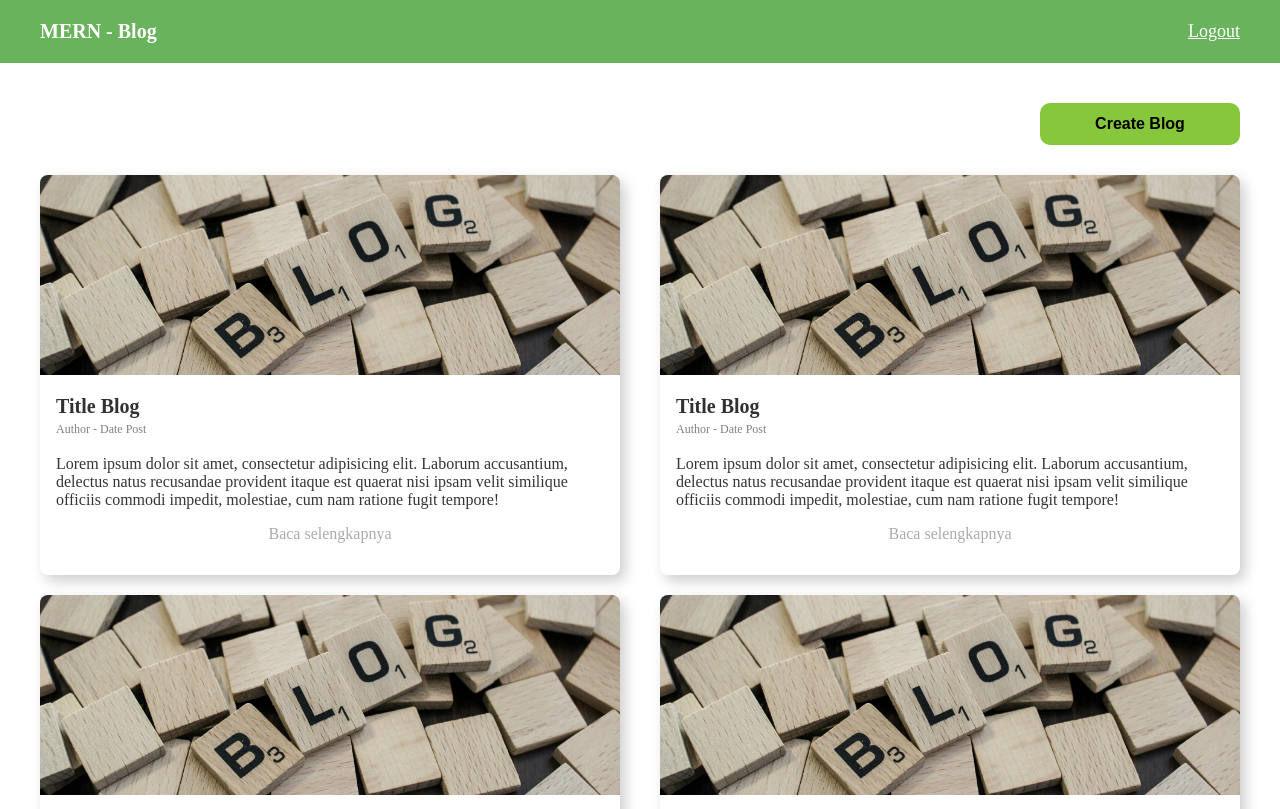
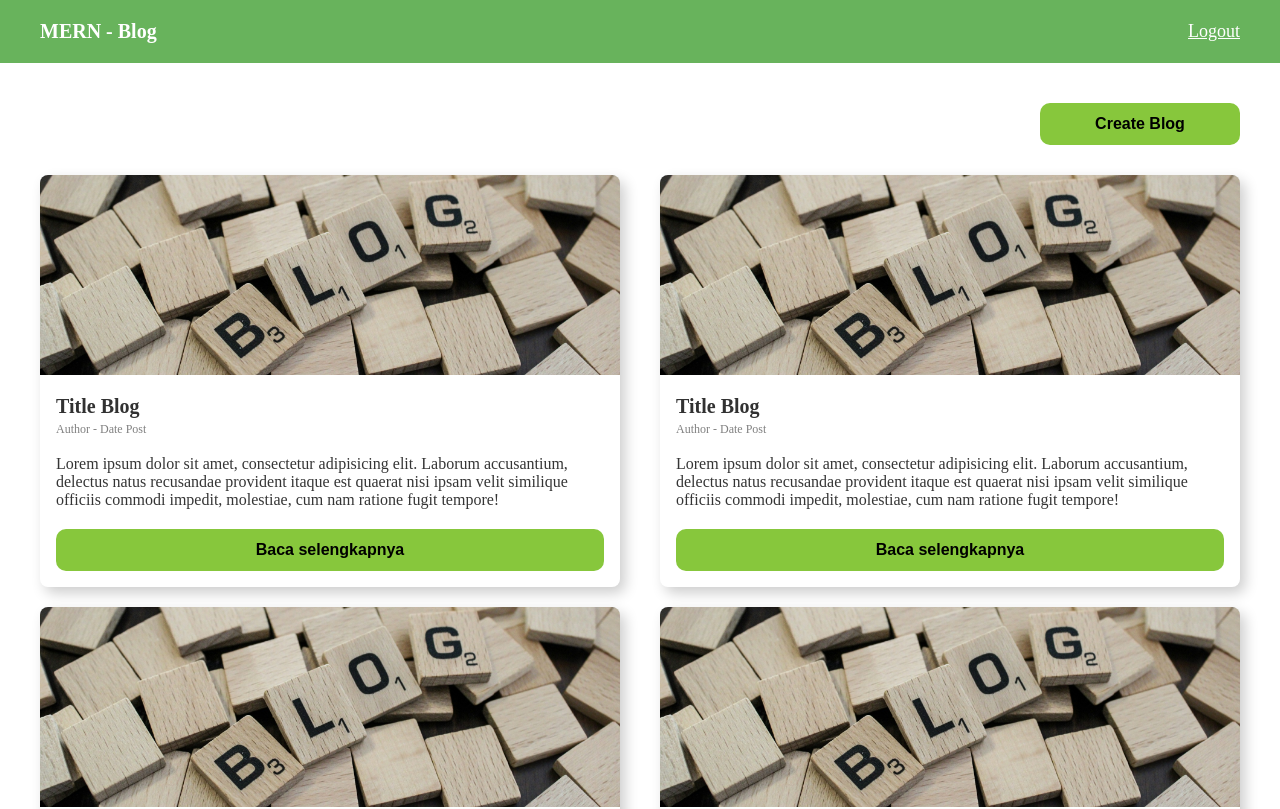
Before and after one commit to zufarmaliki10-ui/mern-stack, a React (Vite) app: page / in a window 1280 px wide. Shown: the top 809 px of the page. Built offline with nearby package versions, Linux system fonts and the light colour scheme.

Commit message:
edit sedikit

```diff
--- a/src/components/molecules/BlogItem/index.jsx
+++ b/src/components/molecules/BlogItem/index.jsx
@@ -1,6 +1,6 @@
 import { useNavigate } from "react-router-dom";
 import { RegisterBg } from "../../../assets";
-import { Link } from "../../atoms";
+import { Button, Gap } from "../../atoms";
 import "./blogItem.scss";
 
 function BlogItem() {
@@ -17,7 +17,8 @@ function BlogItem() {
           nisi ipsam velit similique officiis commodi impedit, molestiae, cum
           nam ratione fugit tempore!
         </p>
-        <Link
+        <Gap height={20} />
+        <Button
           title="Baca selengkapnya"
           onClick={() => navigate("/detail-blog")}
         />
--- a/src/pages/DetailBlog/index.jsx
+++ b/src/pages/DetailBlog/index.jsx
@@ -1,12 +1,11 @@
 import { useNavigate } from "react-router-dom";
 import { RegisterBg } from "../../assets";
-import { Link } from "../../components";
+import { Gap, Link } from "../../components";
 import "./detailBlog.scss";
 function DetailBlog() {
   const navigate = useNavigate();
   return (
     <div className="detail-blog-wrapper">
-      <Link title="Kembali" onClick={() => navigate("/")} />
       <img className="img-cover" src={RegisterBg} alt="thumb" />
       <p className="blog-title">Title Blog</p>
       <p className="blog-author">Author - Date Post</p>
@@ -16,6 +15,8 @@ function DetailBlog() {
         ipsam velit similique officiis commodi impedit, molestiae, cum nam
         ratione fugit tempore!
       </p>
+      <Gap height={20} />
+      <Link title="Kembali" onClick={() => navigate("/")} />
     </div>
   );
 }
```
